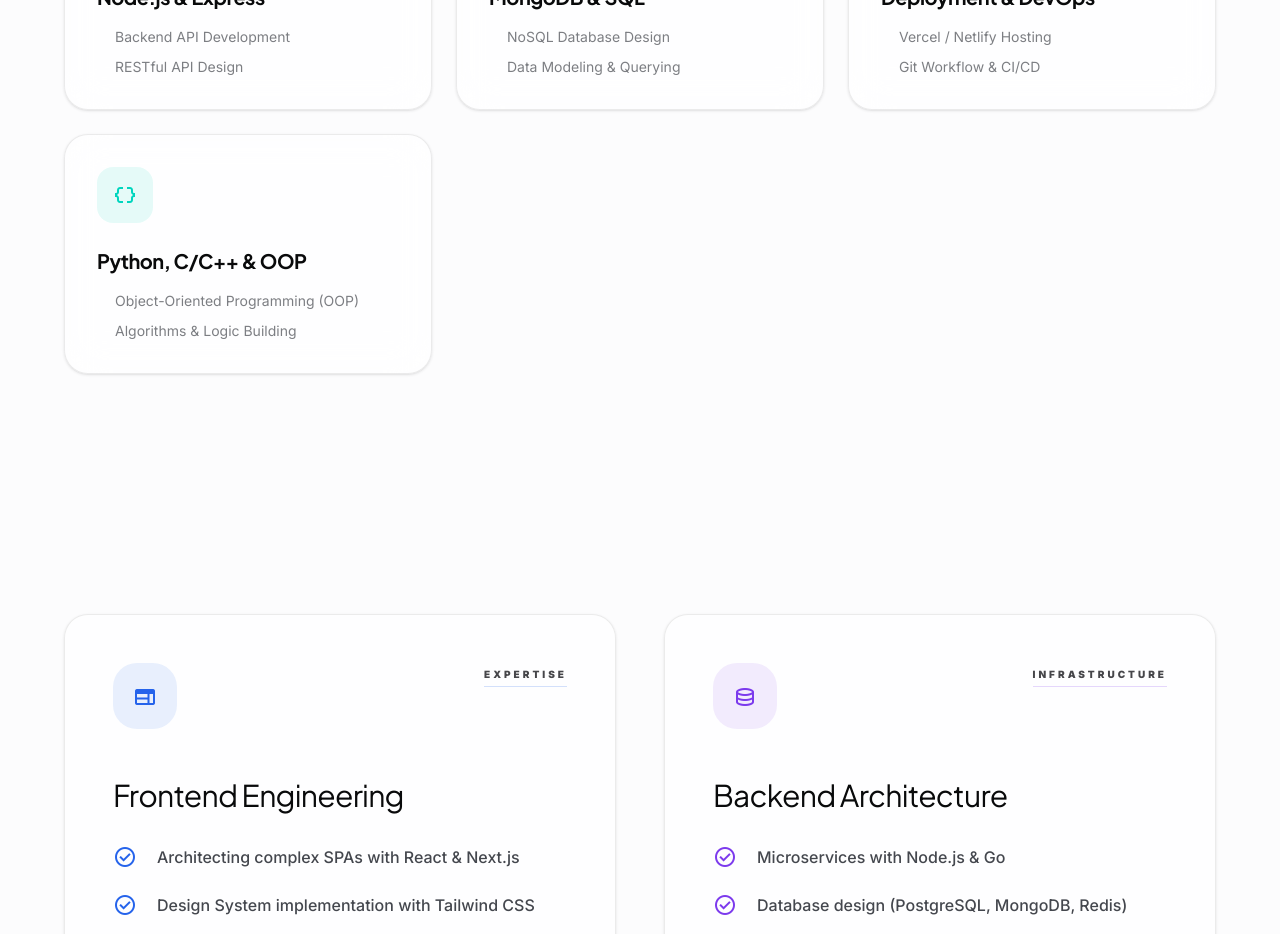
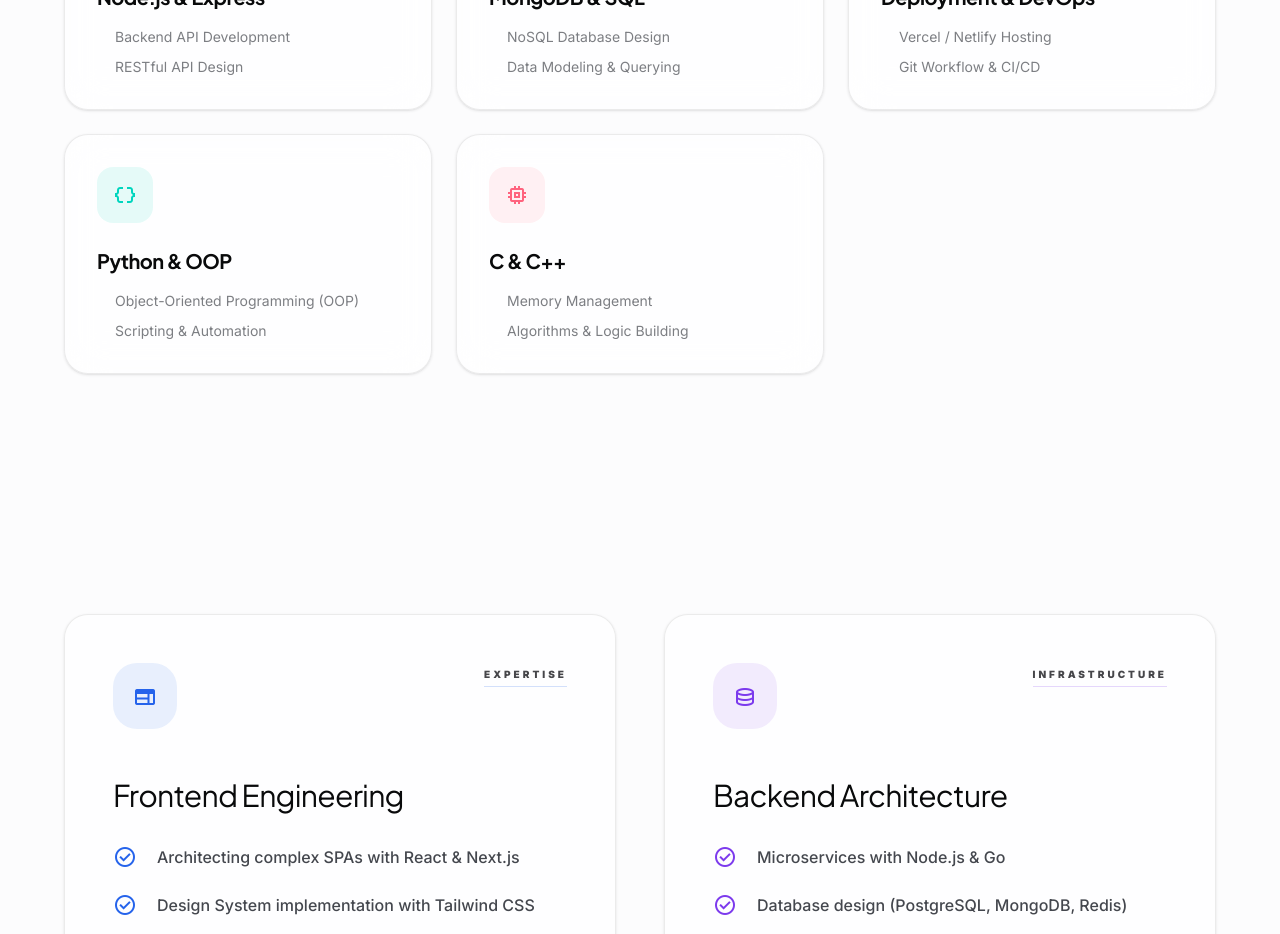
Before and after one commit to mhshanto-dev/mhshanto-dev, a Next.js app: page / in a window 1280 px wide. Shown: the part 5940-6874 px from the top of the page. Built offline with nearby package versions, Linux system fonts and the light colour scheme.

Commit message:
Update TechStack: Split Python & OOP and C & C++ into separate cards

```diff
--- a/src/components/TechStack.jsx
+++ b/src/components/TechStack.jsx
@@ -48,11 +48,18 @@ const TechStack = () => {
       skills: ["Vercel / Netlify Hosting", "Git Workflow & CI/CD"]
     },
     {
-      name: "Python, C/C++ & OOP",
+      name: "Python & OOP",
       icon: "data_object",
       color: "text-teal-400",
       bg: "bg-teal-400/10 group-hover:bg-teal-400/20",
-      skills: ["Object-Oriented Programming (OOP)", "Algorithms & Logic Building"]
+      skills: ["Object-Oriented Programming (OOP)", "Scripting & Automation"]
+    },
+    {
+      name: "C & C++",
+      icon: "memory",
+      color: "text-rose-400",
+      bg: "bg-rose-400/10 group-hover:bg-rose-400/20",
+      skills: ["Memory Management", "Algorithms & Logic Building"]
     }
   ];
 
```
